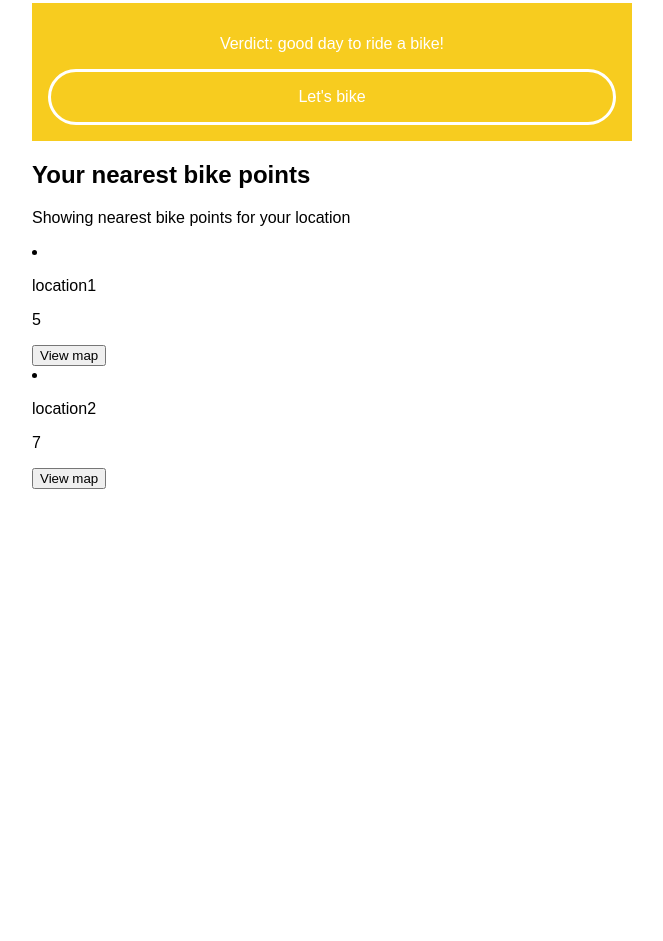
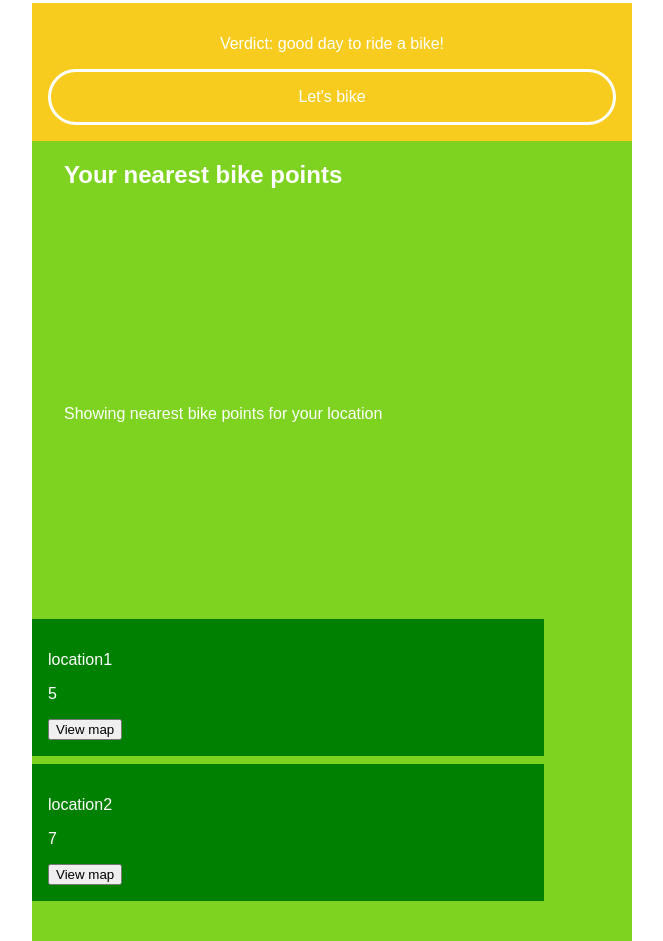
Before and after one commit to njsfield/tfl-hackathon, a website: page index.html in a window 1280 px wide. Shown: the part 659-1600 px from the top of the page, without its empty margins (308-971 px from the left). Before the commit the page ends 1148 px from the top, so only its background shows below. Drawn offline with Linux system fonts and the light colour scheme.

Commit message:
basic styling second page

```diff
--- a/index.html
+++ b/index.html
@@ -26,9 +26,9 @@
     </section>
 
 
-    <secion id="fetched" class="hidden">
-      <h2>Your nearest bike points</h2>
-      <p>Showing nearest bike points for your location</p>
+    <secion id="fetched" class="bikes hidden white">
+      <h2 class="ml">Your nearest bike points</h2>
+      <p class="ml">Showing nearest bike points for your location</p>
       <ul id="bike-points"></ul>
     </section>
 
--- a/public/css/style.css
+++ b/public/css/style.css
@@ -18,6 +18,20 @@ button {
 
 h1 {
   color: #F7CC1F;
+  margin-left: 2rem;
+}
+
+li {
+  list-style: none;
+}
+
+ul {
+  margin: 0;
+  padding: 0;
+  margin-bottom: 2rem;
+}
+
+.ml {
   margin-left: 2rem;
 }
 
@@ -62,3 +76,21 @@ h1 {
 .hidden {
   display: none;
 }
+
+.visible {
+  display: flex;
+}
+
+.bikes {
+  background: #7ED321;
+  min-height: 100vh;
+  flex-direction: column;
+  justify-content: space-between;
+}
+
+.item {
+  background: green;
+  width: 80%;
+  padding: 1rem;
+  margin-bottom: 0.5rem;
+}
--- a/public/js/app.js
+++ b/public/js/app.js
@@ -11,10 +11,13 @@ const data = [
 
 const load = (data, root) => {
   document.getElementById("fetched").classList.remove("hidden")
+  document.getElementById("fetched").classList.add("visible")
+
   const rootElement = document.getElementById(root)
 
   data.forEach(point => {
     const listItem = document.createElement('li')
+    listItem.classList.add("item")
     const container = document.createElement('div')
     listItem.appendChild(container)
     const location = document.createElement('p')
@@ -34,4 +37,4 @@ const load = (data, root) => {
   })
 }
 
-load(data, 'fetched')
+load(data, 'bike-points')
```
